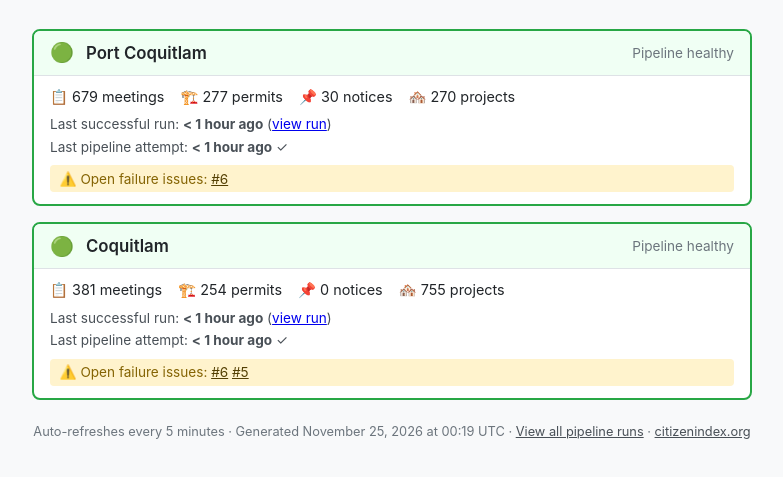
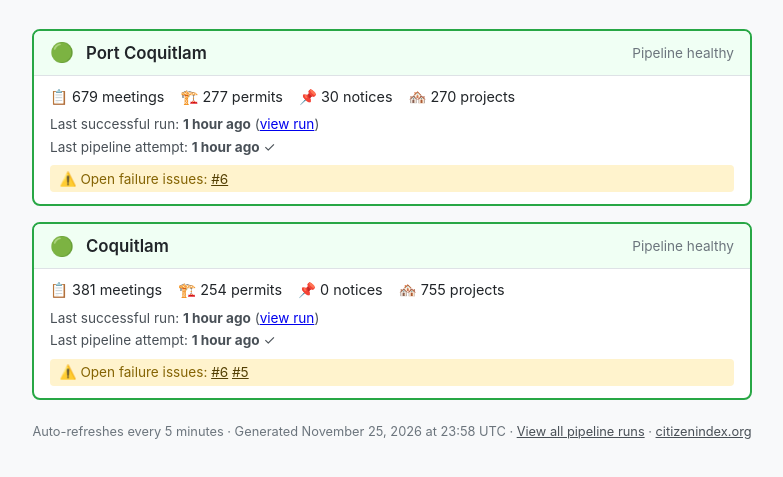
Before and after one commit to siva-poba/citizenindex-status, a plain HTML site: page index.html in a window 1280 px wide. Shown: the part 63-540 px from the top of the page, without its empty margins (248-1031 px from the left). Drawn offline with Linux system fonts and the light colour scheme.

Commit message:
status: 45725286704 siva-poba/citizenindex@bf728544cadb8f525e9f4a7ac7b7ccea52bf0d63

```diff
--- a/index.html
+++ b/index.html
@@ -54,10 +54,10 @@ footer a{color:#495057}
           <span>🏘️ 270 projects</span>
         </div>
         <div class="meta">
-          Last successful run: <strong>< 1 hour ago</strong> (<a href="https://github.com/siva-poba/citizenindex/actions/runs/45509394918/job/138852909930" target="_blank">view run</a>)
+          Last successful run: <strong>1 hour ago</strong> (<a href="https://github.com/siva-poba/citizenindex/actions/runs/45717295697/job/139566544889" target="_blank">view run</a>)
         </div>
         <div class="meta">
-          Last pipeline attempt: <strong>< 1 hour ago</strong>
+          Last pipeline attempt: <strong>1 hour ago</strong>
           ✓
         </div>
         <div class="issues">⚠️ Open failure issues: <a href="https://github.com/siva-poba/citizenindex/issues/6" target="_blank">#6</a></div>
@@ -77,10 +77,10 @@ footer a{color:#495057}
           <span>🏘️ 755 projects</span>
         </div>
         <div class="meta">
-          Last successful run: <strong>< 1 hour ago</strong> (<a href="https://github.com/siva-poba/citizenindex/actions/runs/45509394918/job/138852909862" target="_blank">view run</a>)
+          Last successful run: <strong>1 hour ago</strong> (<a href="https://github.com/siva-poba/citizenindex/actions/runs/45717295697/job/139566544889" target="_blank">view run</a>)
         </div>
         <div class="meta">
-          Last pipeline attempt: <strong>< 1 hour ago</strong>
+          Last pipeline attempt: <strong>1 hour ago</strong>
           ✓
         </div>
         <div class="issues">⚠️ Open failure issues: <a href="https://github.com/siva-poba/citizenindex/issues/6" target="_blank">#6</a> <a href="https://github.com/siva-poba/citizenindex/issues/5" target="_blank">#5</a></div>
@@ -88,7 +88,7 @@ footer a{color:#495057}
     </div>
 </div>
 <footer>
-  <p>Auto-refreshes every 5 minutes · Generated November 25, 2026 at 00:19 UTC ·
+  <p>Auto-refreshes every 5 minutes · Generated November 25, 2026 at 23:58 UTC ·
   <a href="https://github.com/siva-poba/citizenindex/actions" target="_blank">View all pipeline runs</a> ·
   <a href="https://citizenindex.org">citizenindex.org</a></p>
 </footer>
```
